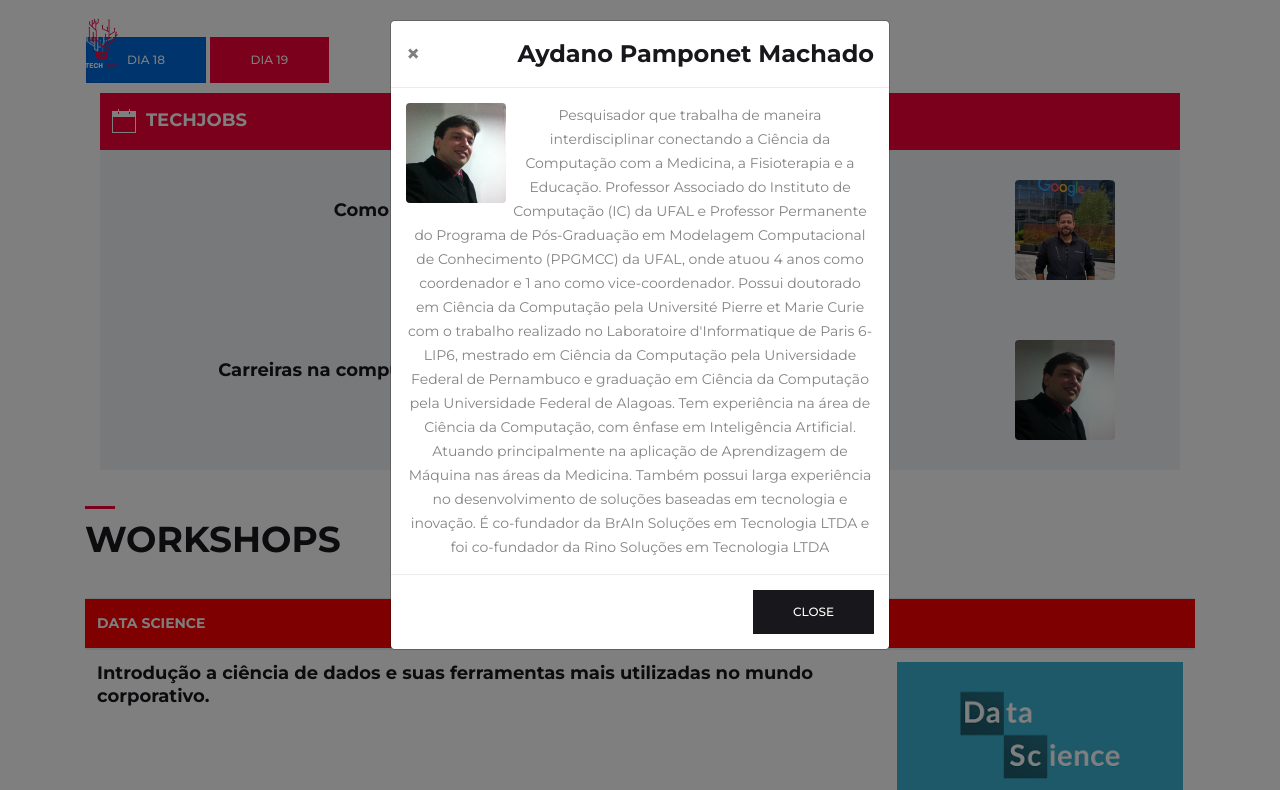
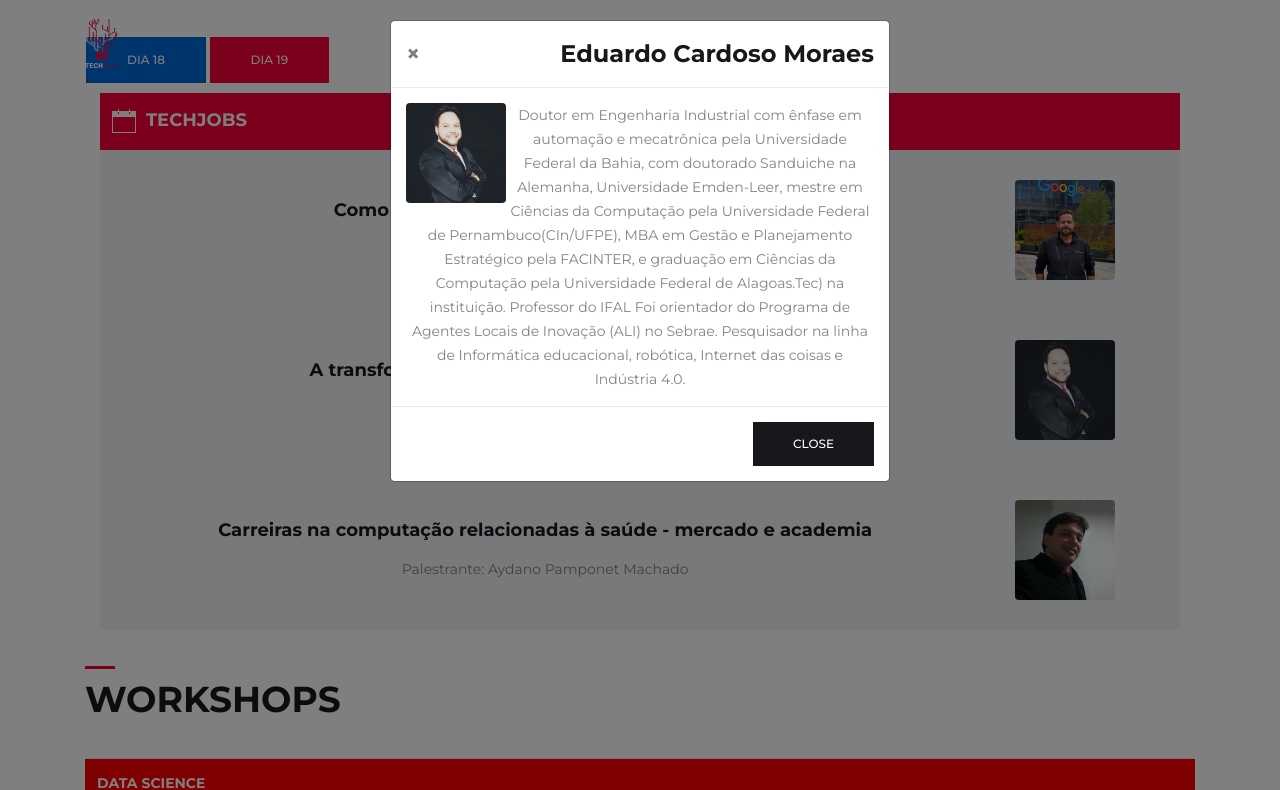
Before and after one commit to techday/techday.github.io, a website: page index.html in a window 1280 px wide. Both pictures are taken after a click on the link 1085 px from the left and 1865 px from the top of the page. Shown: the part 1475-2265 px from the top of the page. Drawn offline with Linux system fonts and the light colour scheme; files whose address does not match are found by name; a web font is replaced by a local one.

Commit message:
update index.html

```diff
--- a/index.html
+++ b/index.html
@@ -230,6 +230,47 @@
                                             </div>
                                         </td>
                                     </tr>
+
+                                    <tr>
+                                        <td>
+                                            <div class="event_place">
+                                                <h5>A transformação digital e o futuro do seu trabalho</h5>
+                                                <p>Palestrante: Eduardo Cardoso Moraes</p>
+                                            </div>
+                                        </td>
+                                        <td>
+                                            <div>
+                                                <a data-toggle="modal" data-target="#cardosomoraes">
+                                                    <img src="assets/img/speakers/cardosomoraes.jpeg" alt="">
+                                                </a>
+                                            </div>
+
+
+                                            <div class="modal fade" id="cardosomoraes" role="dialog">
+                                                <div class="modal-dialog">
+
+                                                    <div class="modal-content">
+                                                        <div class="modal-header">
+                                                            <button type="button" class="close"
+                                                                data-dismiss="modal">&times;</button>
+                                                            <h4 class="modal-title">Eduardo Cardoso Moraes</h4>
+                                                        </div>
+                                                        <div class="modal-body">
+                                                            <img src="assets/img/speakers/cardosomoraes.jpeg" alt="">
+                                                            <p>
+                                                                    Doutor em Engenharia Industrial com ênfase em automação e mecatrônica pela Universidade Federal da Bahia, com doutorado Sanduiche na Alemanha, Universidade Emden-Leer, mestre em Ciências da Computação pela Universidade Federal de Pernambuco(CIn/UFPE), MBA em Gestão e Planejamento Estratégico pela FACINTER,  e graduação em Ciências da Computação pela Universidade Federal de Alagoas.Tec) na instituição. Professor do IFAL  Foi orientador do Programa de Agentes Locais de Inovação (ALI) no Sebrae. Pesquisador na linha de Informática educacional, robótica, Internet das coisas e Indústria 4.0.
+                                                            </p>
+                                                        </div>
+                                                        <div class="modal-footer">
+                                                            <button type="button" class="btn btn-default"
+                                                                data-dismiss="modal">Close</button>
+                                                        </div>
+                                                    </div>
+                                                </div>
+                                            </div>
+                                        </td>
+                                    </tr>
+
                                     <tr>
                                         <td>
                                             <div class="event_place">
```
Also changed, not shown: assets/img/speakers/cardosomoraes.jpeg (added).
